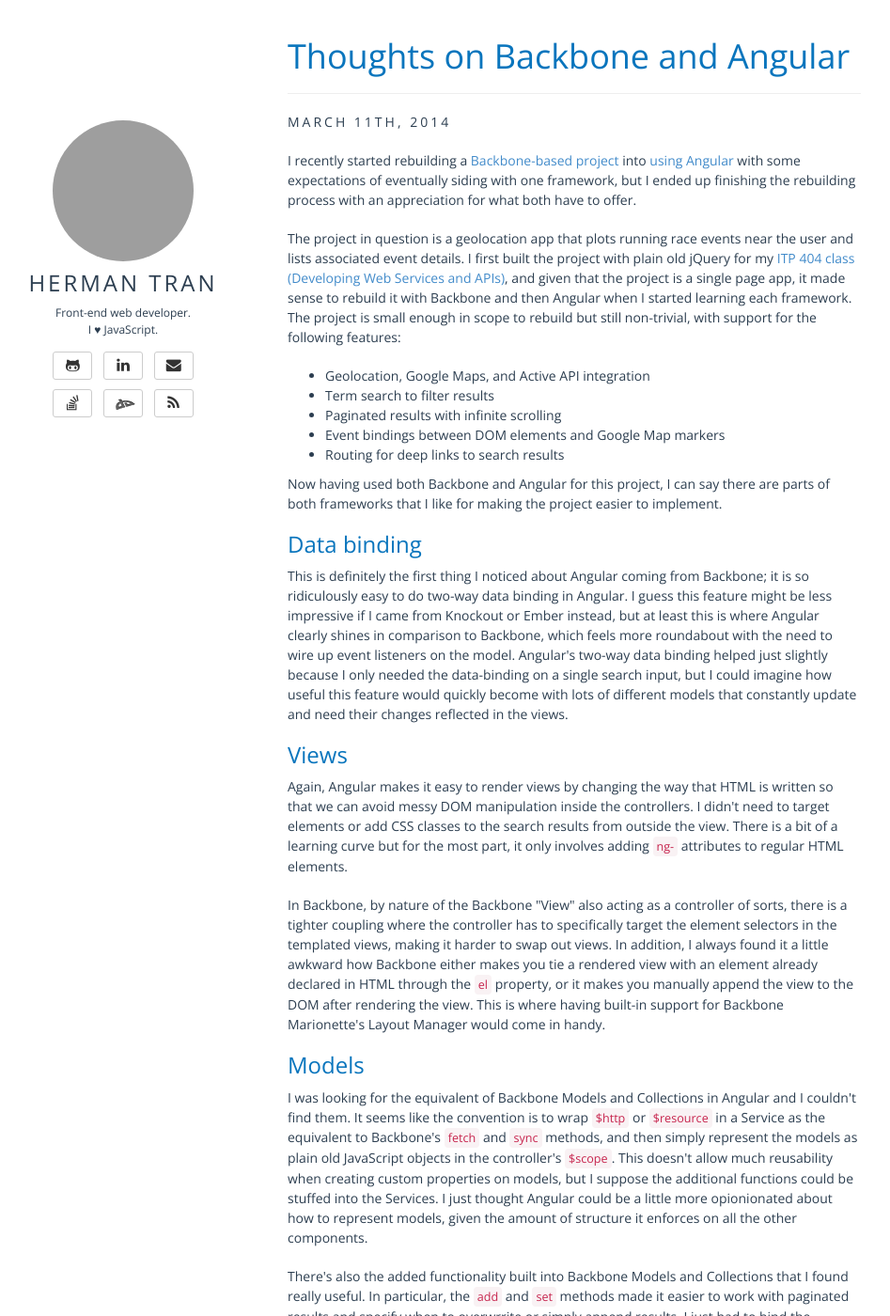
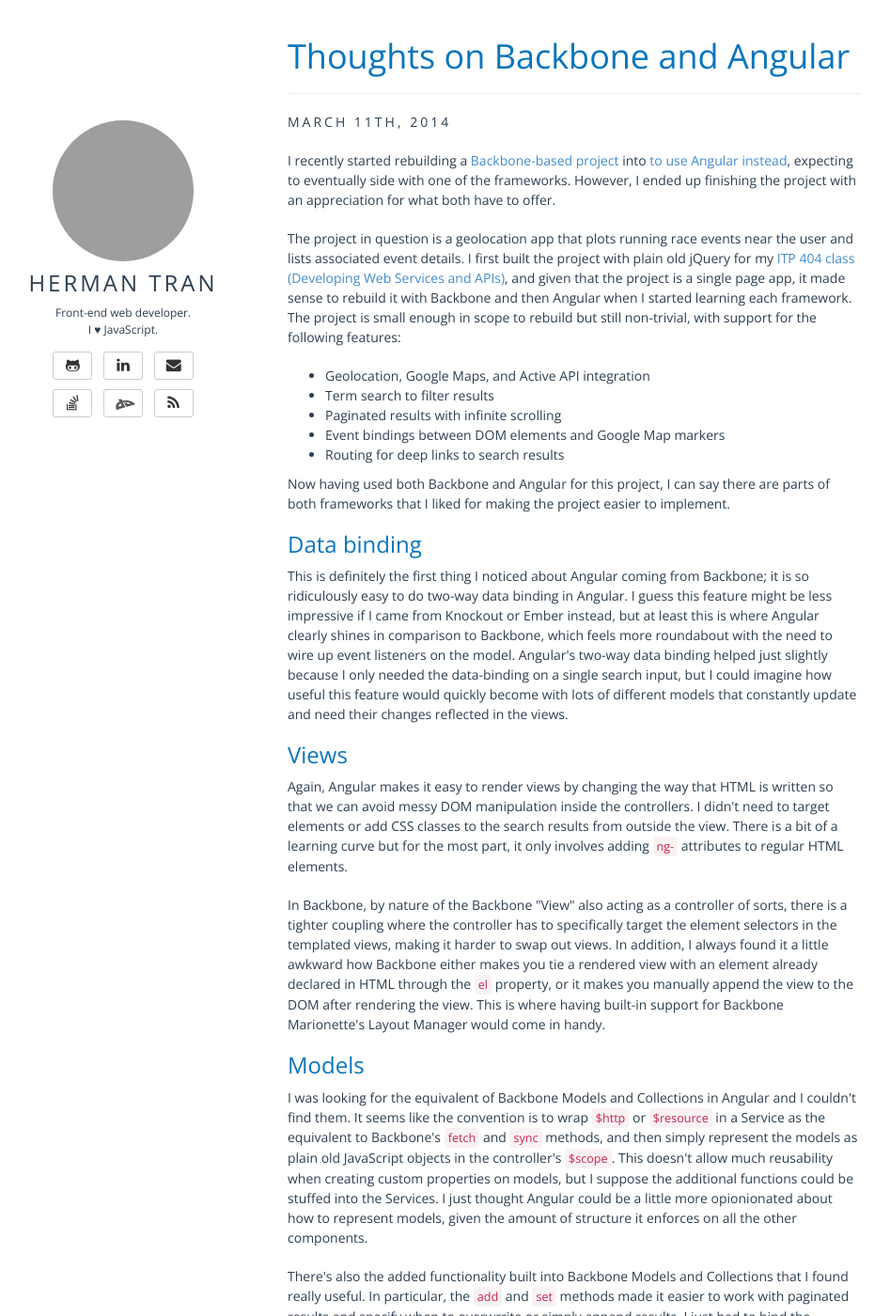
Before and after one commit to hermantran/hermantran.github.io, a Jekyll site: the page built from _posts/2014-03-11-thoughts-on-backbone-and-angular.html, in a window 1280 px wide and 1400 px high. Shown: the whole window at 94% size, without its empty margins (29-976 px from the left). Built offline with Jekyll 4.4.1, drawn with Linux system fonts in a browser that asks for light colours; comment, search, counter and statistics services are not loaded; some of the changed text lies outside the part shown; grey boxes are pictures that could not be loaded.

Commit message:
edited the two posts

```diff
--- a/_posts/2014-03-07-programming-competency-and-me.html
+++ b/_posts/2014-03-07-programming-competency-and-me.html
@@ -17,10 +17,12 @@
 
 <p><strong>Software engineers (well, some of them) don't take front-end development seriously.</strong></p>
 
-<p>HTML and CSS are definitely not programming languages. JavaScript was conceived in only 10 days and has a fair share of missing features (block scoping) and weird quirks (<code>[] + {} === "[object Object]"</code>) to show for the rushed development. Then we move to all sorts of awfulness when trying to interface with the DOM through JavaScript, with rampant cross-browser inconsistencies creating the need for a library like jQuery to abstract away the mess. In short, front-end development can seem like nothing more than bits of design work mixed in with some hackery to make all the browsers play nice. Then we might also consider just how many tools exist to enhance our limited toolbelt of HTML, CSS, and JavaScript...</p>
+<p>HTML and CSS are definitely not programming languages. JavaScript was conceived in only 10 days and has its fair share of missing features (block scoping) and weird quirks (<code>{} + [] === 0</code>) to show for the rushed development. Then we move to all sorts of awfulness when trying to interface with the DOM through JavaScript, with rampant cross-browser inconsistencies creating the need for a library like jQuery to abstract away the mess. In short, front-end development can seem like nothing more than bits of design work mixed in with some hackery to make all the browsers play nice. Then we might also consider just how many tools exist to enhance our limited toolbelt of HTML, CSS, and JavaScript...</p>
 
 <p><strong>Front-end development is moving at such a rapid pace that it's hard to keep up.</strong></p>
 
 <p>I barely used Grunt for a few months and now <a target="_blank" href="http://gulpjs.com/">Gulp</a> already threatens to overtake it as the de facto JavaScript task runner. I also thought I stayed sufficiently abreast of JavaScript MVC frameworks by learning both Backbone and Angular, only to discover quite recently about the existence of more performant offerings like <a target="_blank" href="http://vuejs.org/">Vue.js</a> and <a target="_blank" href="http://facebook.github.io/react/">Facebook's React</a> (as the View component). This is not to say that having more shiny new toys at our disposal is a bad thing, but it certainly doesn't build confidence in feeling that I am a competent developer.</p>
 
-<p>(to be continued)</p>
+<hr class="separator">
+
+<p>Of the <a href="http://www.devthought.com/2009/02/24/the-four-stages-of-programming-competence/" target="_blank">four stages of programming competence</a>, I am probably at the stage of conscious incompetence, which I guess is not so bad. I do wish I was a little more proficient, but I embrace the fact that there's still so much to learn. I embrace keeping up with the changing landscape of front-end development and needing to pick up fundamental CS knowledge. I'm also inspired by developers with a non-traditional background like <a href="https://twitter.com/rmurphey" target="_blank">Rebecca Murphey</a>, who came from a journalism background to become one of the leading voices in JavaScript development. I'll just have to work at it, and hopefully one day I'll be competent enough at programming. And if not, well, at least I'll have made some cool things to show for my efforts.</p>
--- a/_posts/2014-03-11-thoughts-on-backbone-and-angular.html
+++ b/_posts/2014-03-11-thoughts-on-backbone-and-angular.html
@@ -1,11 +1,11 @@
 ---
 layout: post
 title: Thoughts on Backbone and Angular
-description: I recently started rebuilding a Backbone-based project into using Angular with some expectations of eventually siding with one framework, but I ended up finishing the rebuilding process with an appreciation for what both have to offer.
+description: I recently started rebuilding a Backbone-based project to use Angular instead, expecting to eventually side with one of the frameworks. However, I ended up finishing the project with an appreciation for what both have to offer.
 comments: true
 ---
 
-<p>I recently started rebuilding a <a href="http://ec2-54-200-181-70.us-west-2.compute.amazonaws.com" target="_blank">Backbone-based project</a> into <a href="http://ng-racesurfer.aws.af.cm" target="_blank">using Angular</a> with some expectations of eventually siding with one framework, but I ended up finishing the rebuilding process with an appreciation for what both have to offer.</p>
+<p>I recently started rebuilding a <a href="http://ec2-54-200-181-70.us-west-2.compute.amazonaws.com" target="_blank">Backbone-based project</a> into <a href="http://ng-racesurfer.aws.af.cm" target="_blank">to use Angular instead</a>, expecting to eventually side with one of the frameworks. However, I ended up finishing the project with an appreciation for what both have to offer.</p>
 
 <p>The project in question is a geolocation app that plots running race events near the user and lists associated event details. I first built the project with plain old jQuery for my <a target="_blank" href="http://web-app.usc.edu/soc/syllabus/20123/31835.pdf">ITP 404 class (Developing Web Services and APIs)</a>, and given that the project is a single page app, it made sense to rebuild it with Backbone and then Angular when I started learning each framework. The project is small enough in scope to rebuild but still non-trivial, with support for the following features:</p>
 
@@ -17,7 +17,7 @@
     <li>Routing for deep links to search results</li>
 </ul>
 
-<p>Now having used both Backbone and Angular for this project, I can say there are parts of both frameworks that I like for making the project easier to implement.</p>
+<p>Now having used both Backbone and Angular for this project, I can say there are parts of both frameworks that I liked for making the project easier to implement.</p>
 
 <h3>Data binding</h3>
 <p>This is definitely the first thing I noticed about Angular coming from Backbone; it is so ridiculously easy to do two-way data binding in Angular. I guess this feature might be less impressive if I came from Knockout or Ember instead, but at least this is where Angular clearly shines in comparison to Backbone, which feels more roundabout with the need to wire up event listeners on the model. Angular's two-way data binding helped just slightly because I only needed the data-binding on a single search input, but I could imagine how useful this feature would quickly become with lots of different models that constantly update and need their changes reflected in the views.</p>
@@ -33,7 +33,8 @@
 <p>There's also the added functionality built into Backbone Models and Collections that I found really useful. In particular, the <code>add</code> and <code>set</code> methods made it easier to work with paginated results and specify when to overwrrite or simply append results. I just had to bind the appropriate event listener to the model's methods from the Backbone Views to re-render correctly. In Angular, this wasn't as simple as letting <code>ng-repeat</code> do its magic because that can't be used with Google Map markers, which exist outside the context of Angular.</p>
 
 <h3>Dependency Management</h3>
-<p>Declaring dependencies in each Angular component is definitely much better in terms of modularity and testability. I guess it would also be nice if Angular took on the responsibility of loading those dependencies as well. I have gotten used to including RequireJS in all my projects, and pairing it with Angular proved quite redundant but I still needed it for automatic script ordering and lazy loading.</p>
+<p>Declaring dependencies in each Angular component is definitely much better in terms of modularity and testability. I guess it would also be nice if Angular took on the responsibility of loading those dependencies as well. I have gotten used to including RequireJS in all my projects, and pairing it with Angular proved quite redundant but I still needed it for automatic script ordering and lazy loading.  In this case RequireJS paired up better with Backbone; maybe Browersify would be a better fit for Angular.</p>
 
-<p>&nbsp;</p>
+<hr class="separator">
+
 <p>Next time, I'll probably try integrating React as the view component in Backbone, or perhaps I'll just use a Backbone Model plugin for Angular. Either way, I think both frameworks have their merits, and I will continue using both for future projects.</p>
--- a/assets/css/style.css
+++ b/assets/css/style.css
@@ -66,6 +66,10 @@
 	letter-spacing: 3px;
 }
 
+.separator {
+  width: 50%;
+}
+
 article.home div a, article.home pre a { color: #2c3e50; }
 article.home div a:hover, article.home pre a:hover { color: #2c3e50; text-decoration: none; }
 article img { max-width: 100%; }
```
